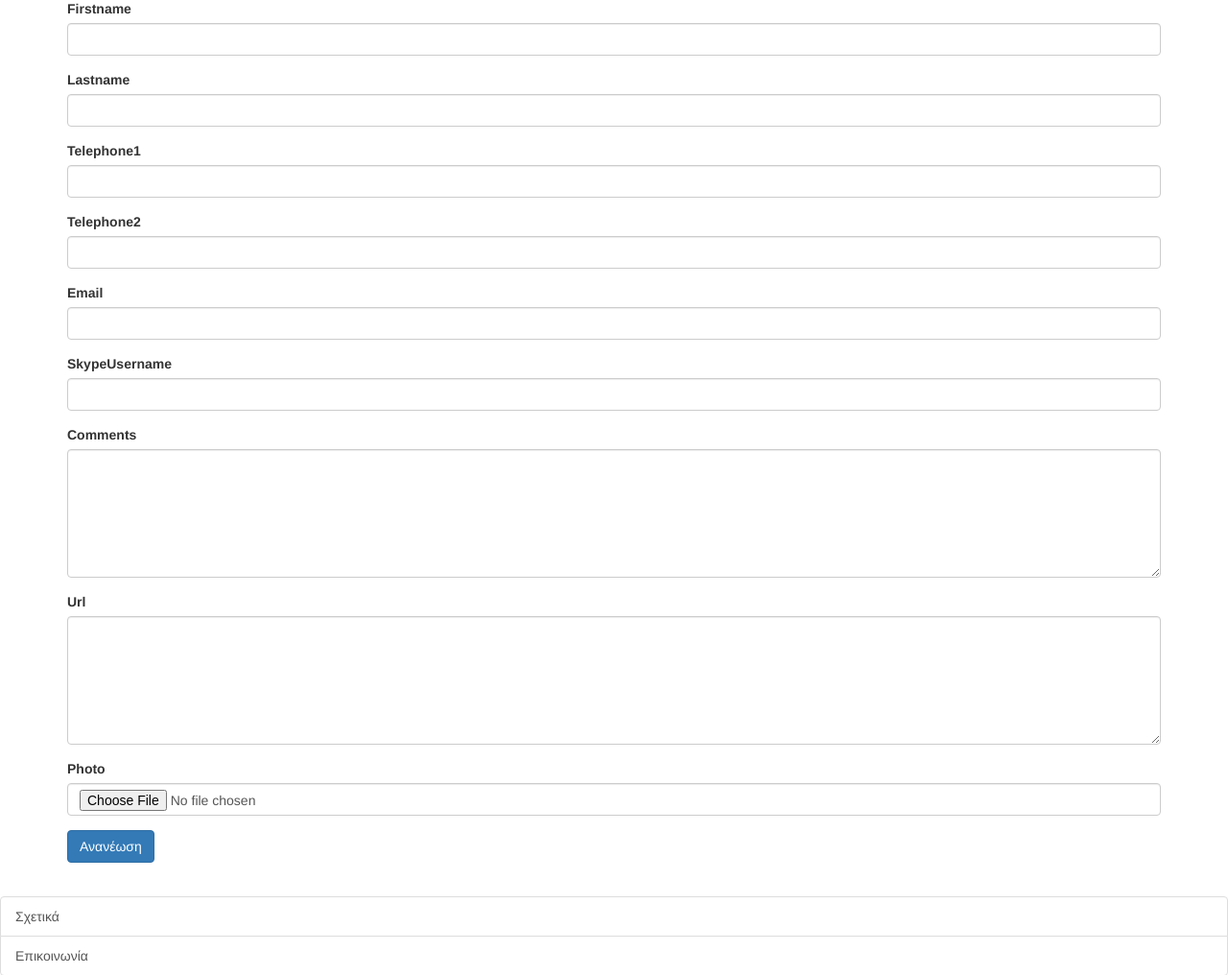
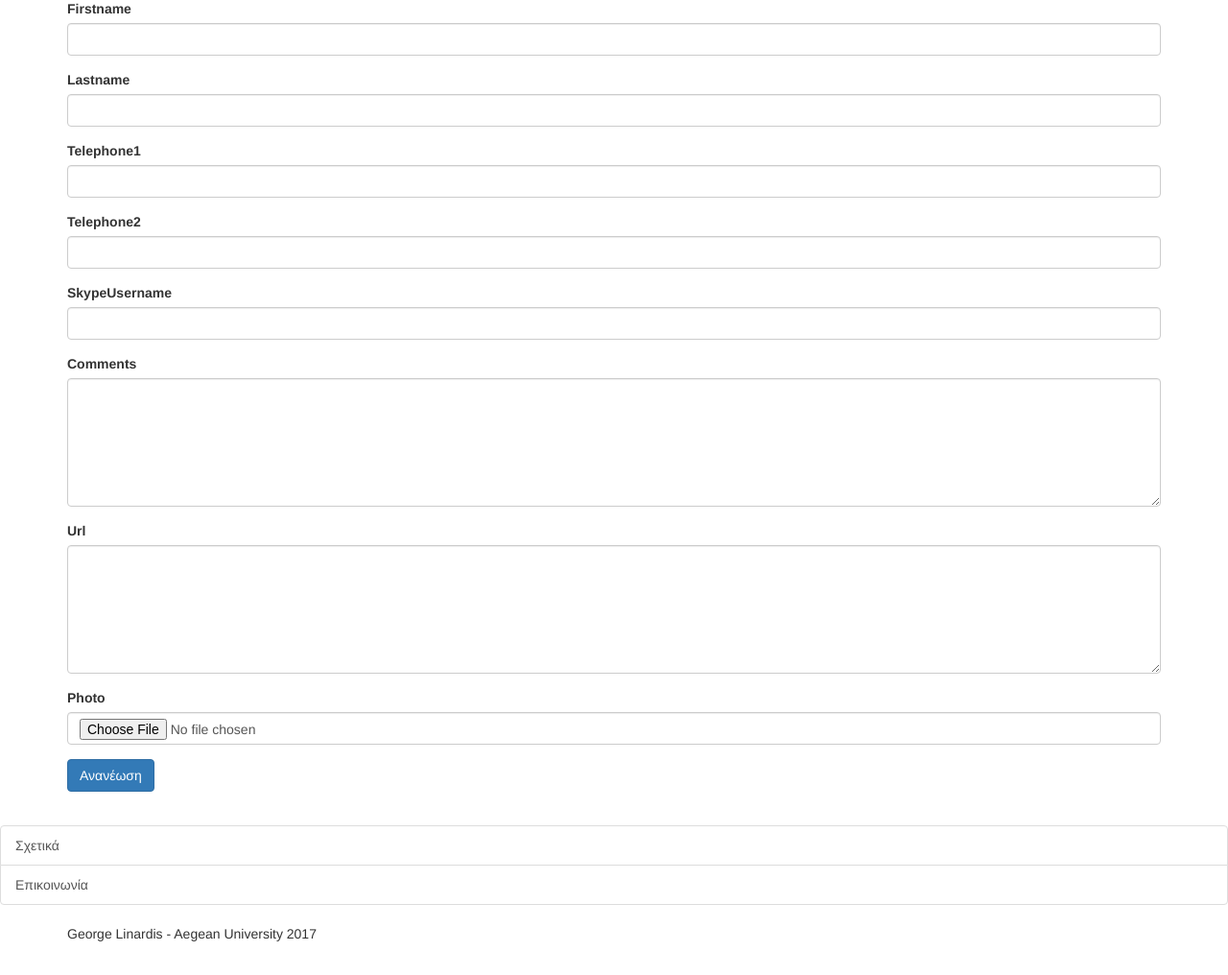
Before and after one commit to GeorgeLinardis/aegeanThesis, a Yii app: template views/professor/update.php in a window 1280 px wide. Shown: the part 141-1157 px from the top of the page at 96% size. After the commit the page ends 1122 px from the top, so only its background shows below. Run offline with PHP 8.4 and a stand-in for Yii, Linux system fonts and the light colour scheme; the template is opened without the code that fills it: most values are stand-ins (such as "Sample title", 1, 10 or a date in 2020); form fields are guessed from the names that the template uses; data that the repository does not hold is empty; some libraries are stand-ins or nearby versions.

Commit message:
user cant update his email because it will create problems with email in table user (foreign key - primary key)

```diff
--- a/views/professor/_form.php
+++ b/views/professor/_form.php
@@ -26,7 +26,7 @@ use yii\widgets\ActiveForm;
 
     <?= $form->field($model, 'telephone2')->textInput(['maxlength' => true]) ?>
 
-    <?= $form->field($model, 'email')->textInput(['maxlength' => true]) ?>
+    <?php// echo $form->field($model, 'email')->textInput(['maxlength' => true]) ?>
 
     <?= $form->field($model, 'skypeUsername')->textInput(['maxlength' => true]) ?>
 
```
